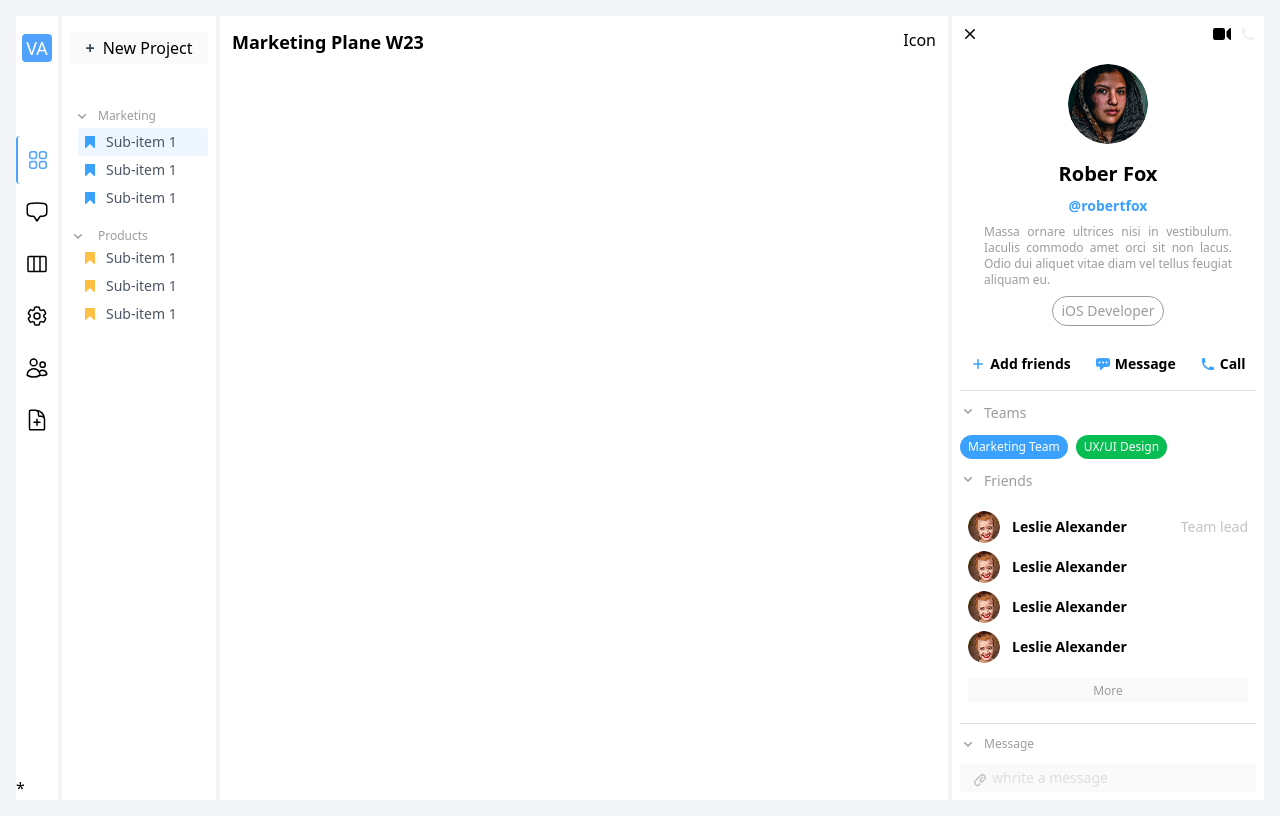
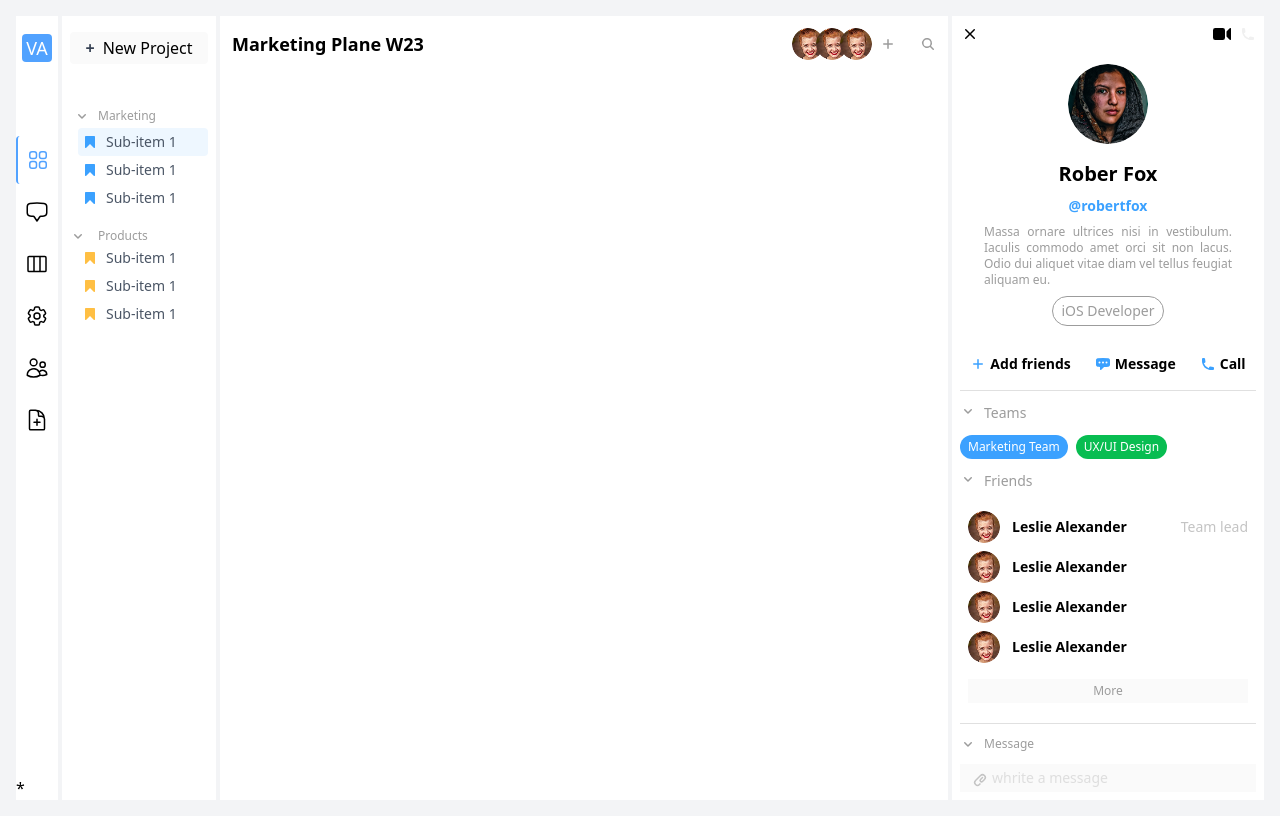
Before and after one commit to Lova1401Code/task-manager-frontend, a React (Vite) app: page / in a window 1280 px wide. Built offline with nearby package versions, Linux system fonts and the light colour scheme.

Commit message:
feat: enhance Body component with profile images and action icons

```diff
--- /dev/null
+++ b/src/assets/icons/PlusIcon.jsx
@@ -0,0 +1,7 @@
+export default function PlusIcon() {
+    return (
+        <svg xmlns="http://www.w3.org/2000/svg" viewBox="0 0 16 16" fill="#9C9C9C" className="size-4">
+            <path d="M8.75 3.75a.75.75 0 0 0-1.5 0v3.5h-3.5a.75.75 0 0 0 0 1.5h3.5v3.5a.75.75 0 0 0 1.5 0v-3.5h3.5a.75.75 0 0 0 0-1.5h-3.5v-3.5Z" />
+        </svg>
+    )
+}
--- /dev/null
+++ b/src/assets/icons/SearchIcon.jsx
@@ -0,0 +1,7 @@
+export default function SearchIcon() {
+    return (
+        <svg xmlns="http://www.w3.org/2000/svg" viewBox="0 0 16 16" fill="#9C9C9C" className="size-4">
+             <path fillRule="evenodd" d="M9.965 11.026a5 5 0 1 1 1.06-1.06l2.755 2.754a.75.75 0 1 1-1.06 1.06l-2.755-2.754ZM10.5 7a3.5 3.5 0 1 1-7 0 3.5 3.5 0 0 1 7 0Z" clipRule="evenodd" />
+        </svg>
+    )
+}
--- a/src/pages/Body.jsx
+++ b/src/pages/Body.jsx
@@ -1,12 +1,19 @@
+import profileUrl from '../assets/profile.png'
+import PlusIcon from '../assets/icons/PlusIcon'
+import SearchIcon from '../assets/icons/SearchIcon'
+
 export default function Body() {
     return (
         <div className="my-4 bg-white p-3">
-            <div className="flex justify-between w-full">
+            <div className="flex justify-between w-full items-center">
                 <div className="text-lg font-semibold">Marketing Plane W23</div>
-                <div className="flex gap-2">
-                    <div className=""></div>
+                <div className="flex justify-end items-center -space-x-4 gap-2">
+                    <img src={profileUrl} alt="profile" className="w-8 h-auto rounded-full" />
+                    <img src={profileUrl} alt="profile" className="w-8 h-auto rounded-full" />
+                    <img src={profileUrl} alt="profile" className="w-8 h-auto rounded-full" />
+                    <div className="flex pl-4"><PlusIcon /></div>
+                    <div className="flex pl-8"><SearchIcon /></div>
                 </div>
-                <div className="">Icon</div>
             </div>
          </div>
     )
```
